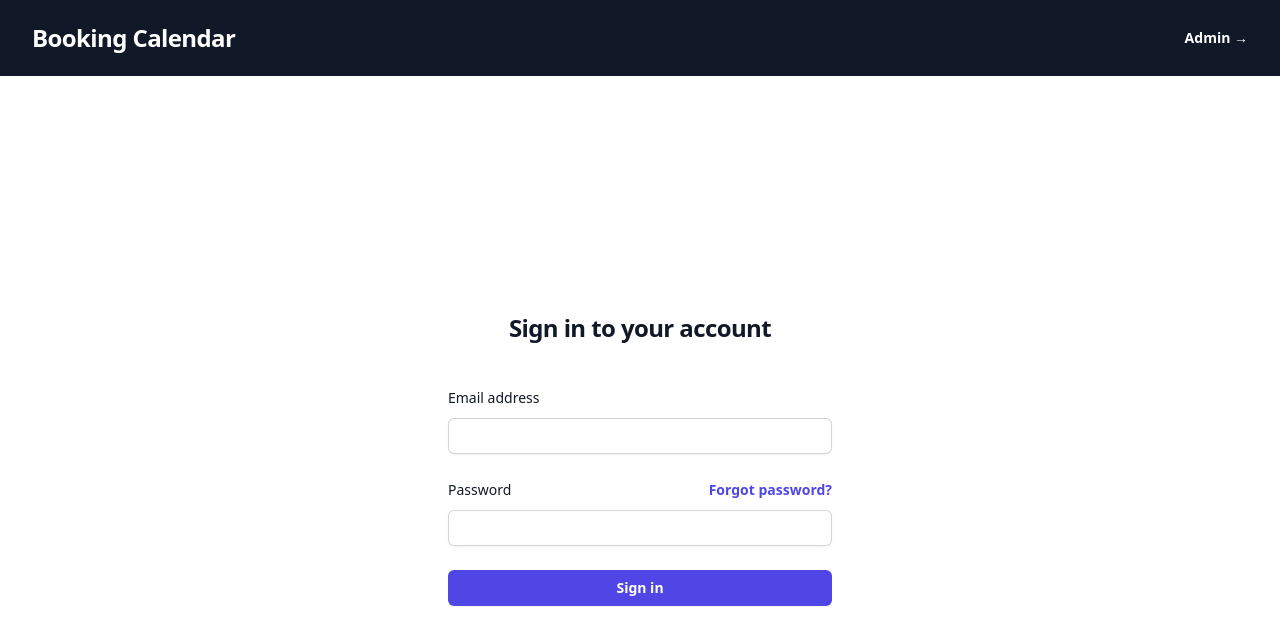
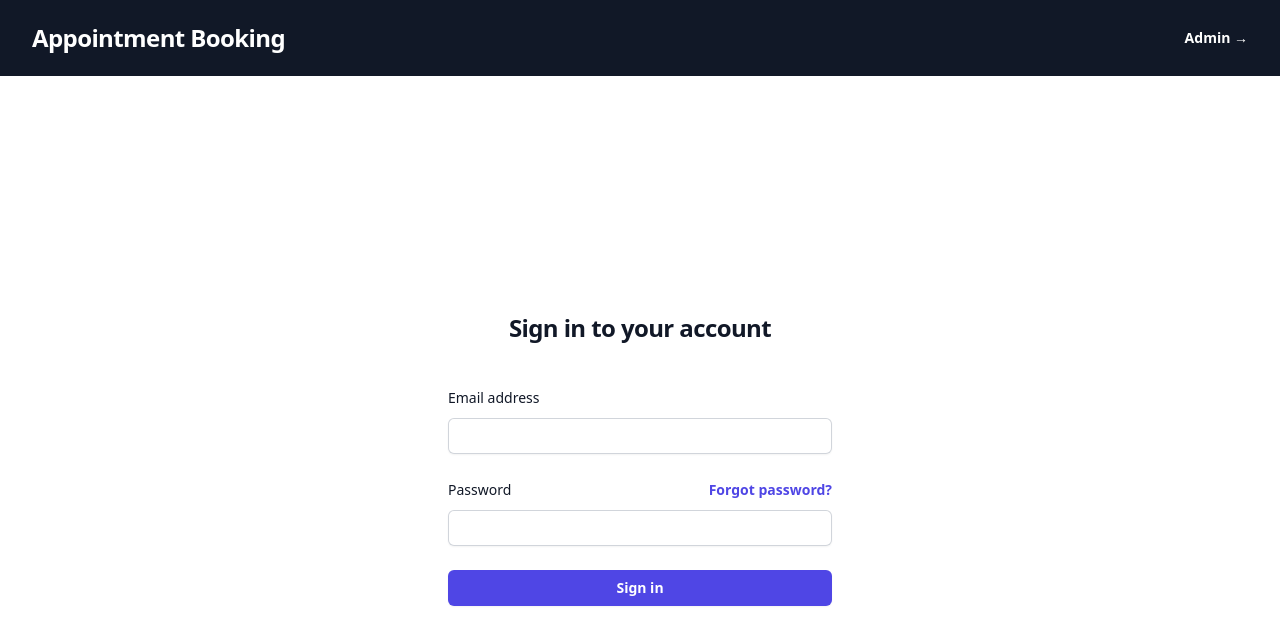
Before and after one commit to encoredev/examples, a React (Vite) app in the folder booking-system/frontend/: page /#/login in a window 1280 px wide. Shown: the top 644 px of the page. Built offline with nearby package versions, Linux system fonts and the light colour scheme.

Commit message:
Change heading

```diff
--- a/booking-system/frontend/src/components/HeaderNav.tsx
+++ b/booking-system/frontend/src/components/HeaderNav.tsx
@@ -13,7 +13,7 @@ const HeaderNav: FC = () => {
         <div className="flex flex-1">
           <a href="/frontend/" className="-m-1.5 p-1.5">
             <h2 className="text-2xl font-bold leading-7 text-white tracking-tight">
-              Booking Calendar
+              Appointment Booking
             </h2>
           </a>
         </div>
```
